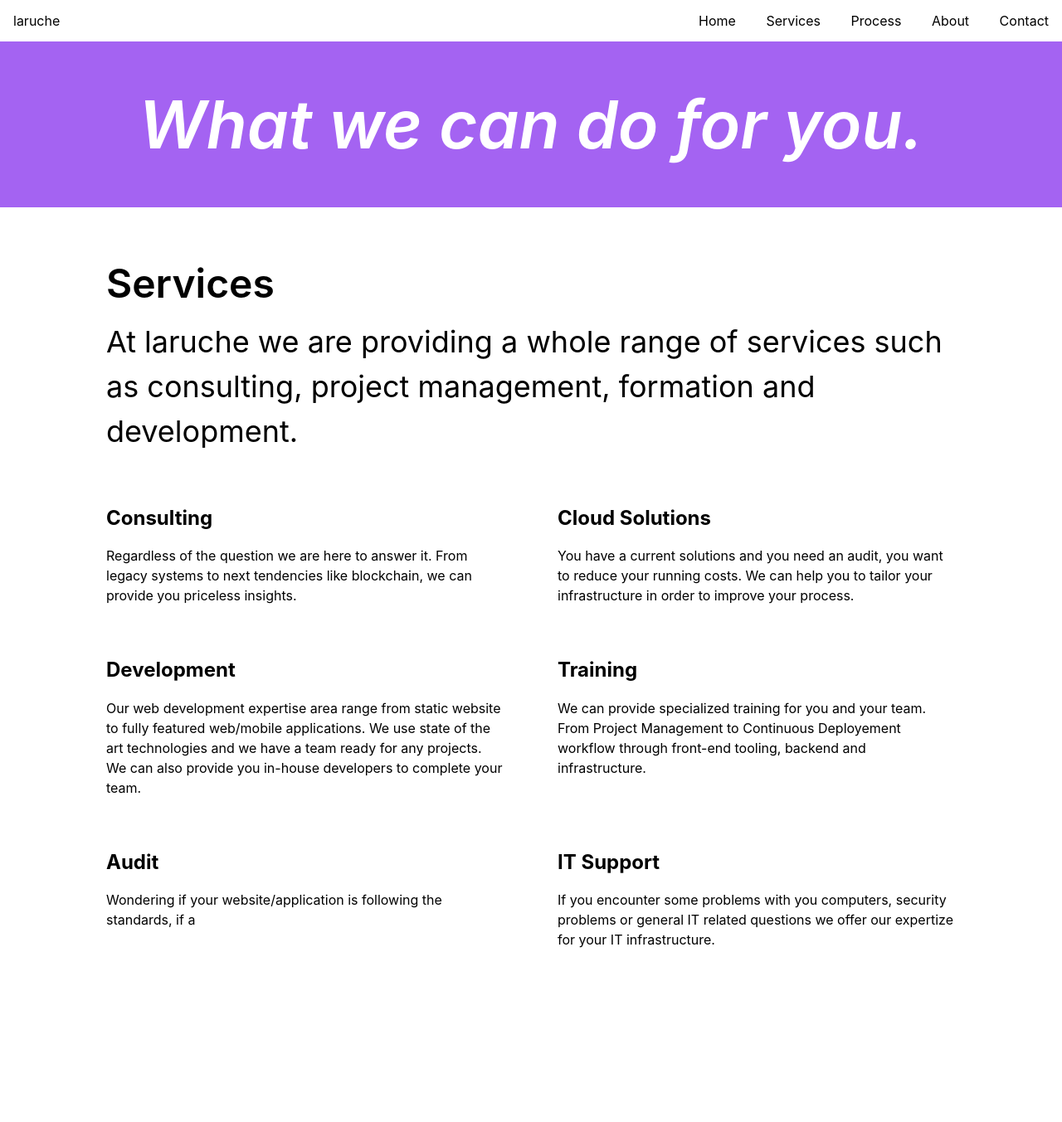
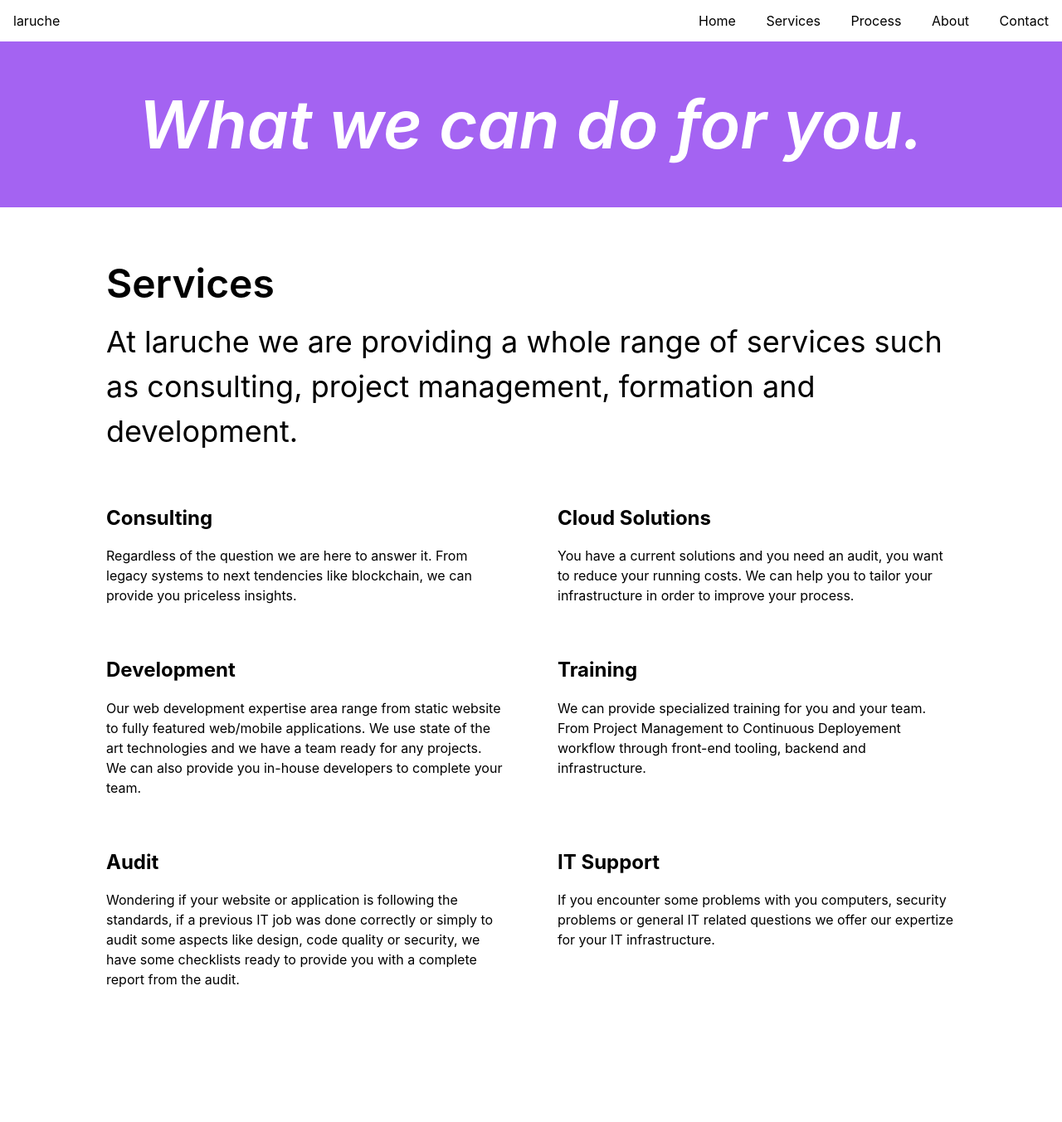
Before and after one commit to larucheio/laruche.io, a Jekyll site: the page built from services/index.html, in a window 1280 px wide. Shown: the whole page at 83% size. Built offline with Jekyll 4.4.1, drawn with Linux system fonts in a browser that asks for light colours; nearby versions of some CDN libraries; before the commit the page ends 1281 px from its top, so only the background shows below that.

Commit message:
Finish the Services/Audit section

```diff
--- a/services/index.html
+++ b/services/index.html
@@ -55,7 +55,10 @@ layout: default
   <div class="w-100 w-50-l mr4-l pv4 bb bn-l b--light-gray">
     <h2 class="mt0">Audit</h2>
     <p class="mb0 lh-copy">
-      Wondering if your website/application is following the standards, if a
+      Wondering if your website or application is following the standards, if a
+      previous IT job was done correctly or simply to audit some aspects like
+      design, code quality or security, we have some checklists ready to
+      provide you with a complete report from the audit.
     </p>
   </div>
 
```
